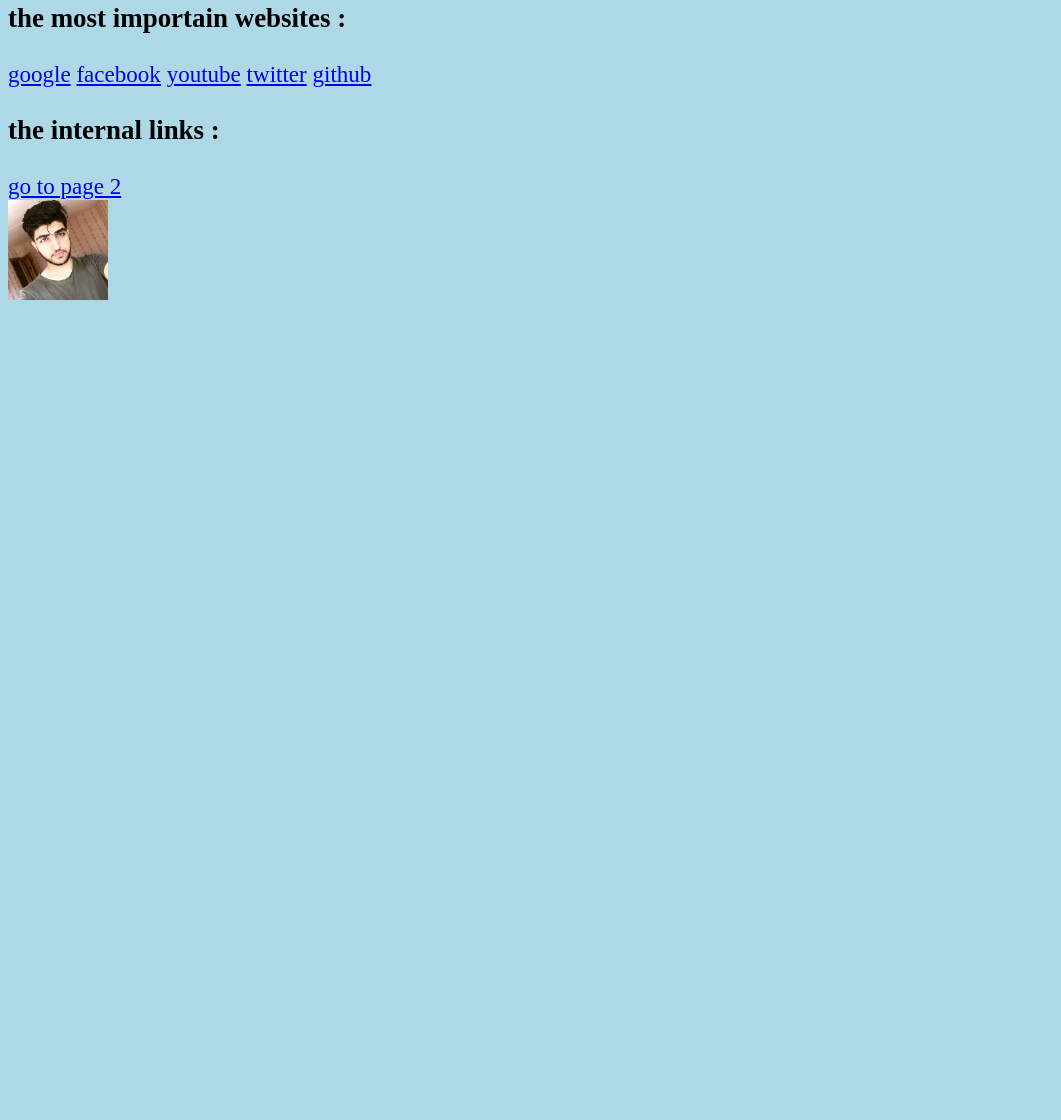
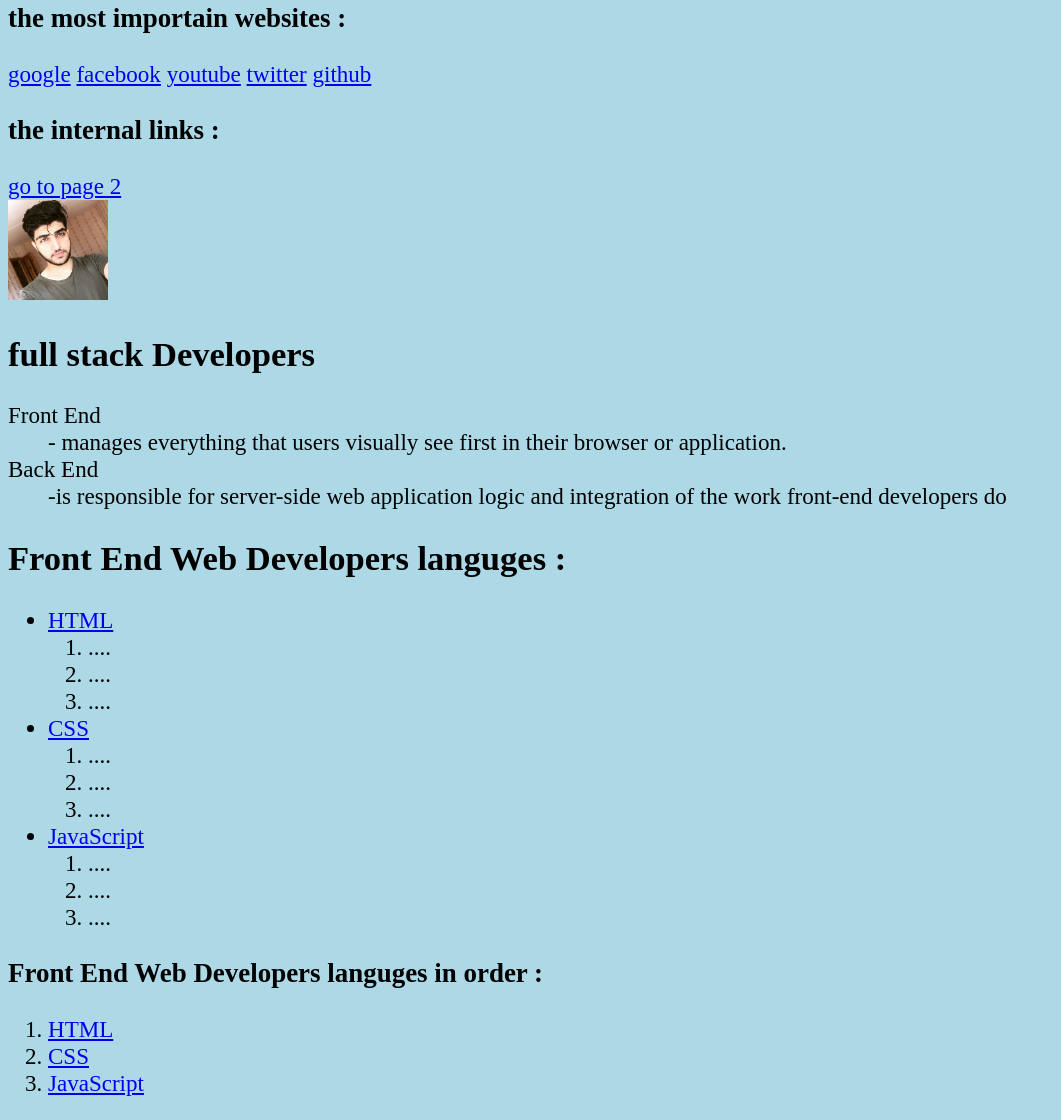
Before and after one commit to aliamerj/web-develop, a plain HTML site: page index.html in a window 1280 px wide. Shown: the part 1216-2336 px from the top of the page, without its empty margins (0-1061 px from the left). Before the commit the page ends 1530 px from the top, so only its background shows below. Drawn offline with Linux system fonts and the light colour scheme.

Commit message:
list
we add a list

```diff
--- a/index.html
+++ b/index.html
@@ -85,8 +85,55 @@
 
             </section>
         </article>
+        <article>
+          <section>
+            <h2>full stack Developers</h2>
+            <dl>
+              <dt>Front End</dt>
+              <dd>- manages everything that users visually see first in their browser or application.</dd>
+              <dt>Back End </dt>
+              <dd>-is responsible for server-side web application logic and integration of the work front-end developers do</dd>
+            </dl>
+          </section>
+          <section>
+            <h2> Front End Web Developers languges :</h2>
+            <ul>
+              <li><a href="#">HTML</a>
+                <ol>
+                  <li>....</li>
+                  <li>....</li>
+                  <li>....</li>
+                </ol>
+              </li>
+              <li><a href="#">CSS</a>
+                <ol>
+                  <li>....</li>
+                  <li>....</li>
+                  <li>....</li>
+                </ol>
+              </li>
+              <li><a href="#">JavaScript</a>
+                <ol>
+                  <li>....</li>
+                  <li>....</li>
+                  <li>....</li>
+                </ol>
+              </li>
+            </ul>
+          </section>
+          <section>
+            <h3> Front End Web Developers languges  in order :</h3>
+            <ol type="1">
+              <li><a href="#">HTML</a></li>
+              <li><a href="#">CSS</a></li>
+              <li><a href="#">JavaScript</a></li>
+            </ol>
+          </section>
+        </article>
 
         </main>
+
+
     <footer>
         </footer>
 
```
Lines whose indentation alone changed are shown as unchanged.
